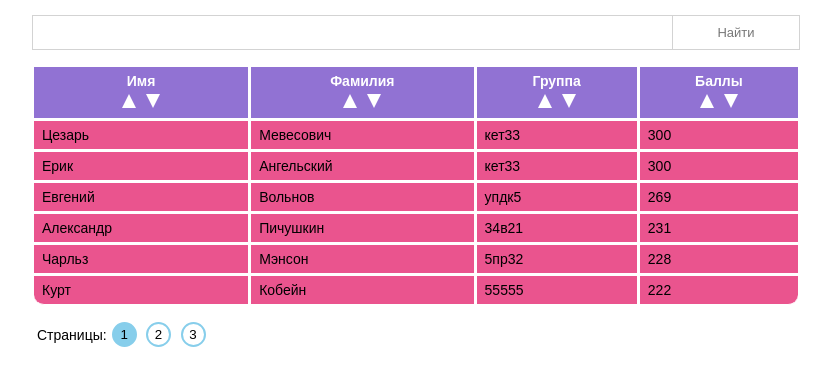
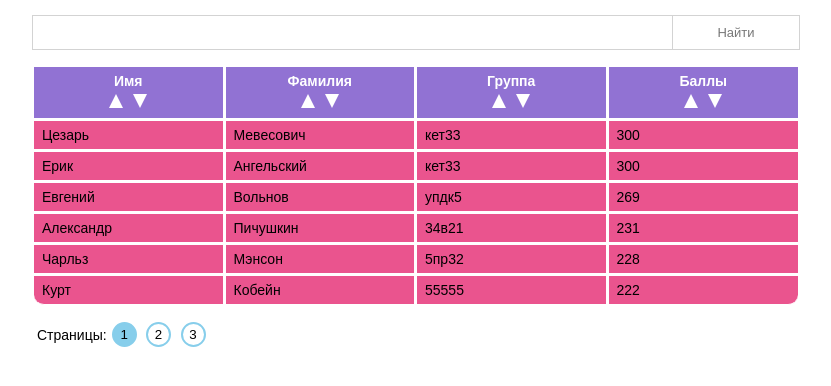
Before and after one commit to medbrat13/students-list, a PHP site: page / in a window 1280 px wide. Shown: the part 50-436 px from the top of the page, without its empty margins (224-1055 px from the left). Run offline with PHP 8.4, Linux system fonts and the light colour scheme; data comes from the database, SQL or seed files in the repository.

Commit message:
Еще один фикс ширины таблицы

```diff
--- a/public/css/style.css
+++ b/public/css/style.css
@@ -96,9 +96,11 @@ body {
 
 .students-table {
   margin-bottom: 15px;
-  width: 768px;
+  max-width: 768px;
+  width: 100%;
   font-family: "Arial", sans-serif;
   font-size: 14px;
+  table-layout: fixed;
 }
 .students-table__cell--header {
   background: rgba(118, 79, 201, 0.8);
--- a/public/css/style.scss
+++ b/public/css/style.scss
@@ -109,9 +109,11 @@ body {
 
 .students-table {
     margin-bottom: 15px;
-    width: 768px;
+    max-width: 768px;
+    width: 100%;
     font-family: 'Arial', sans-serif;
     font-size: 14px;
+    table-layout: fixed;
 
     &__cell--header {
         background: rgba(118, 79, 201, .8);
```
